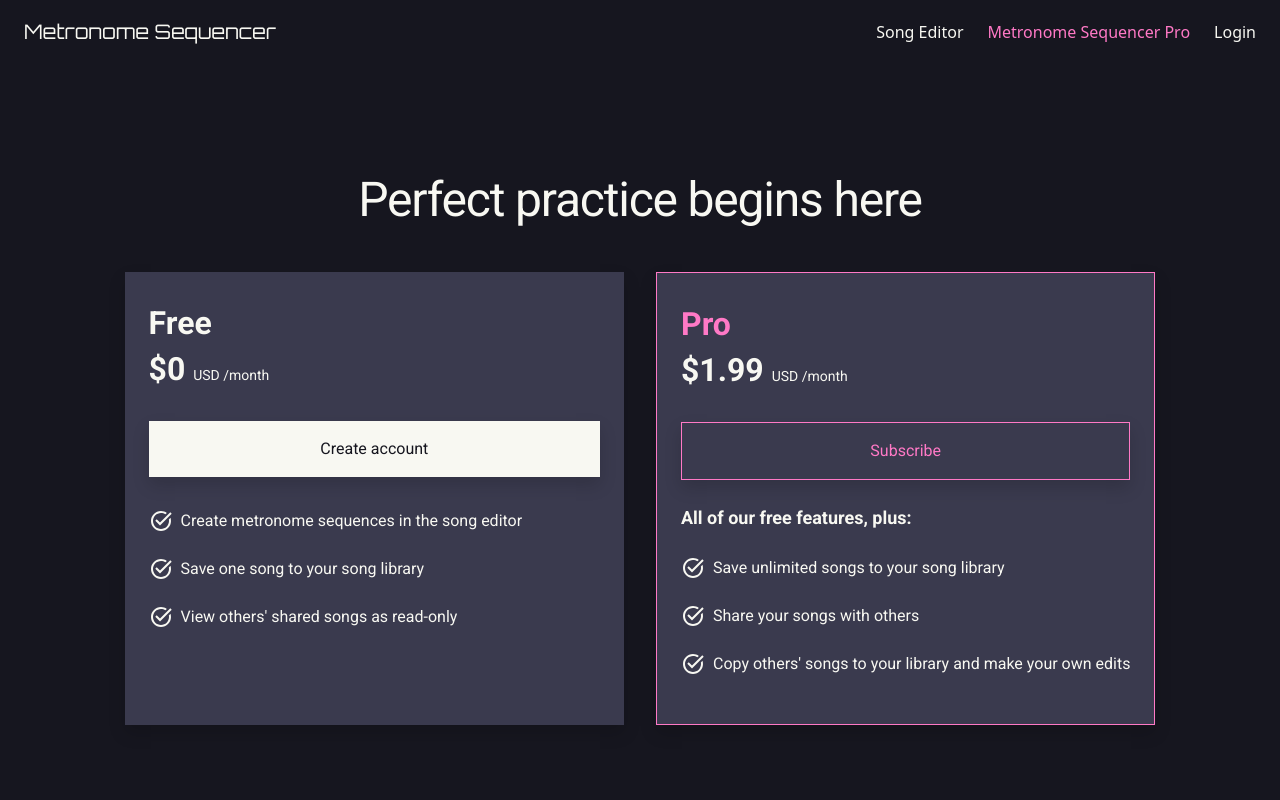
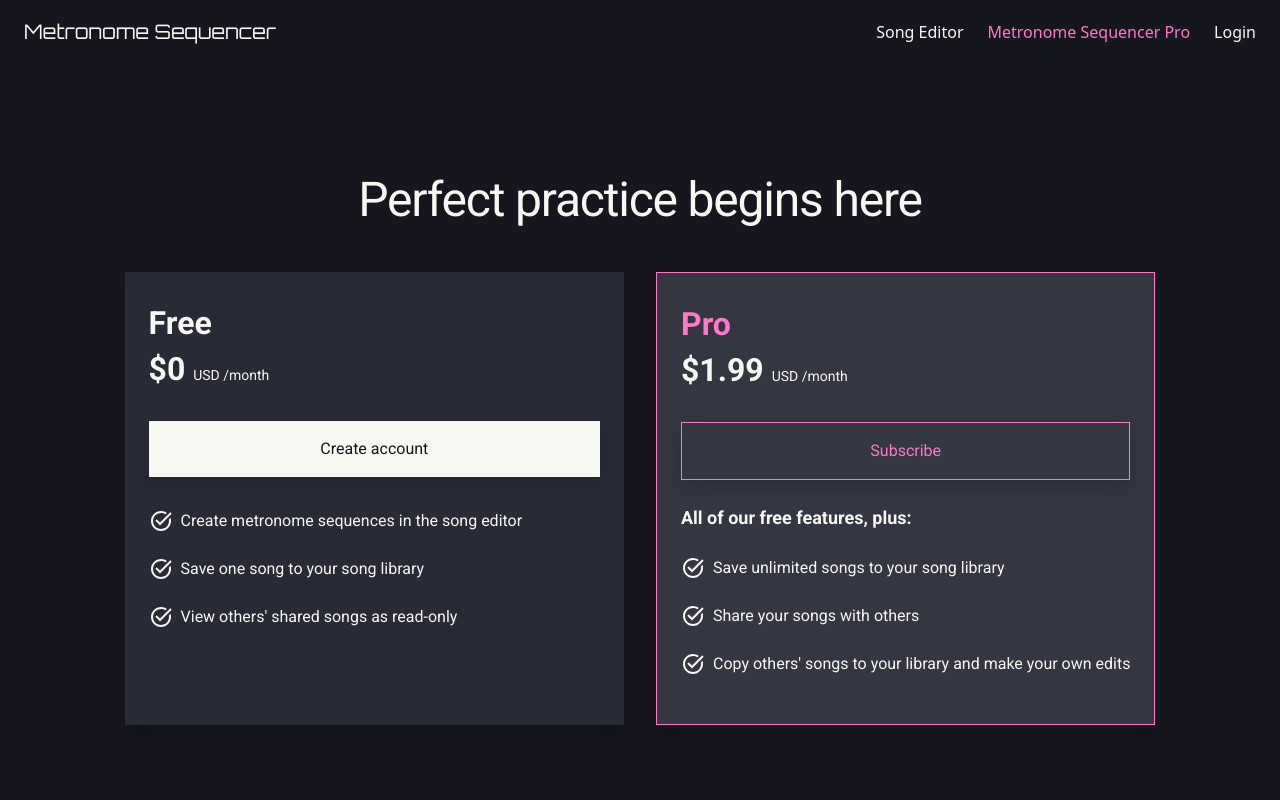
Before and after one commit to oceanhillman/metronome-sequencer, a Next.js app: page /get-pro in a window 1280 px wide. Shown: the top 800 px of the page. Built offline with nearby package versions, Linux system fonts and the light colour scheme; no server answers.

Commit message:
feat: improve getpro page style

```diff
--- a/src/app/get-pro/GetPro.jsx
+++ b/src/app/get-pro/GetPro.jsx
@@ -57,7 +57,7 @@ const GetPro = () => {
             </section>
             <section className="bg-eerie-black">
                 <div className="grid grid-cols-1 lg:grid-cols-2 gap-8 p-4">
-                    <div className="bg-arsenic p-4 shadow">
+                    <div className="bg-gunmetal p-4 shadow">
                         <h2 className="font-bold my-2">Free</h2>
                         <h2><span className="font-bold">$0 </span><span className="text-sm">USD /month</span></h2>
                         <a href="/api/auth/login" className="w-full mt-4 xl:mt-0 inline-flex items-center justify-center px-5 py-3 shadow text-base no-underline font-medium text-center text-eerie-black bg-cultured hover:bg-primary-800 focus:ring-4 focus:ring-primary-300">
@@ -79,10 +79,10 @@ const GetPro = () => {
                             </span>View others' shared songs as read-only
                         </li>
                     </div>
-                    <div className="bg-arsenic p-4 border-1 border-persian-pink shadow">
+                    <div className="bg-tuna p-4 border-1 border-persian-pink shadow">
                         <h2 className="font-bold my-2 text-persian-pink">Pro</h2>
                         <h2><span className="font-bold">$1.99 </span> <span className="!text-sm">USD /month</span></h2>
-                        <button onClick={handleCheckout} className="w-full mt-4 xl:mt-0 inline-flex items-center justify-center px-5 py-3 shadow text-base no-underline font-medium text-center text-persian-pink border-1 border-persian-pink hover:bg-subtle-gray focus:ring-4 focus:ring-gray-100">
+                        <button onClick={handleCheckout} className="w-full mt-4 xl:mt-0 inline-flex items-center justify-center px-5 py-3 shadow text-base no-underline font-medium text-center text-persian-pink border-1 border-persian-pink hover:bg-cultured/5 focus:ring-4 focus:ring-gray-100">
                             Subscribe
                         </button>
                         <p className="mt-4 font-bold text-lg">All of our free features, plus:</p>
--- a/tailwind.config.js
+++ b/tailwind.config.js
@@ -15,6 +15,7 @@ module.exports = {
         ...colors,
         'dark-gunmetal':'#1e1e2e',
         'gunmetal': '#282a36',
+        'tuna': '#343642',
         'eerie-black': '#16161f',
         'cultured': '#f8f8f2',
         'muted-blue': '#2a2a3e',
```
